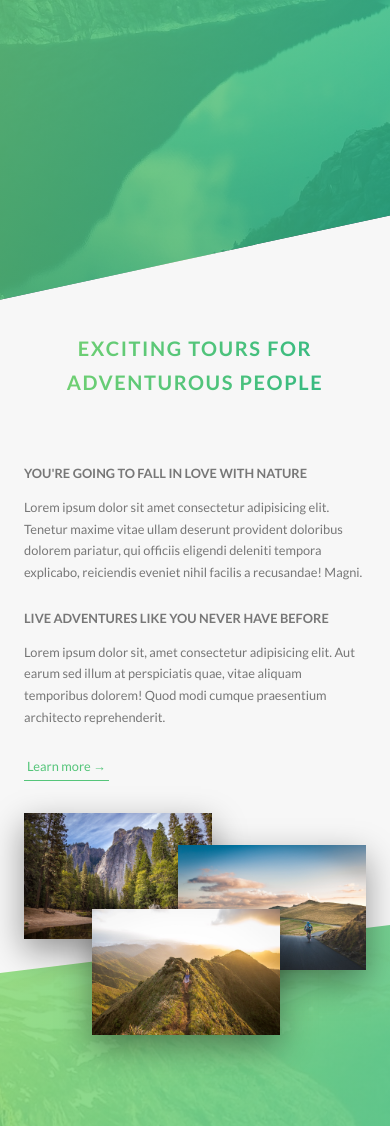
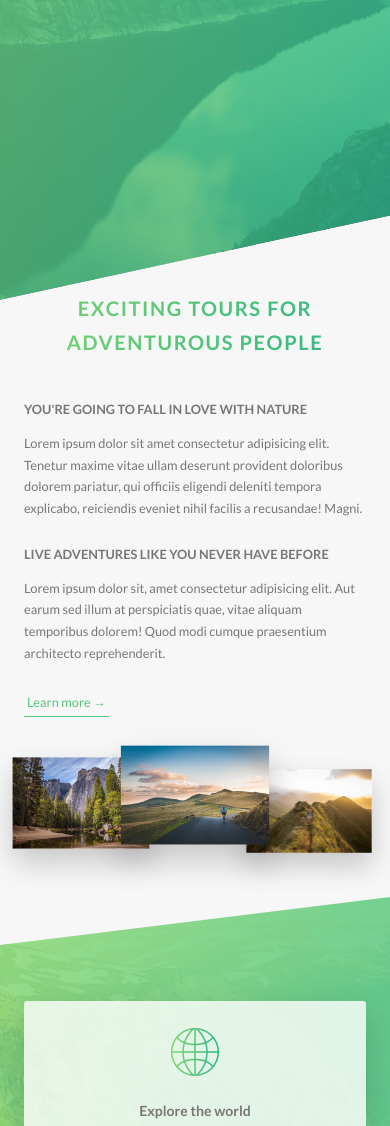
Before and after one commit to protickr/natours-practice, a website: page index.html in a window 390 px wide. Shown: the part 502-1628 px from the top of the page. Drawn offline with Linux system fonts and the light colour scheme.

Commit message:
Responsive composition, feature-box, layout and reduced padding for screen width 600px - 900px

```diff
--- a/index.html
+++ b/index.html
@@ -364,7 +364,7 @@
         </main>
 
         <footer class="footer">
-            <div class="footer__logo-box u-margin-bottom-big">
+            <div class="footer__logo-box">
                 <img src="img/logo-green-2x.png" alt="Full logo" class="footer__logo">
             </div>
 
--- a/sass/base/_utilities.scss
+++ b/sass/base/_utilities.scss
@@ -1,7 +1,21 @@
 .u-center-text { text-align: center !important;}
 .u-margin-bottom-small { margin-bottom: 1.5rem !important; }
-.u-margin-bottom-medium { margin-bottom: 4rem !important;}
-.u-margin-bottom-big { margin-bottom: 8rem !important;}
+
+.u-margin-bottom-medium {
+    margin-bottom: 4rem !important;
+
+    @include respond(tab-port) {
+        margin-bottom: 3rem !important;
+    }
+}
+
+.u-margin-bottom-big {
+    margin-bottom: 8rem !important;
+
+    @include respond(tab-port) {
+        margin-bottom: 5rem !important;
+    }
+}
 
 .u-margin-top-big { margin-top: 8rem !important;}
 .u-margin-top-huge { margin-top: 10rem !important;}
--- a/sass/components/_composition.scss
+++ b/sass/components/_composition.scss
@@ -10,19 +10,44 @@
         transition: all .2s;
         outline-offset: 2rem;
 
+        @include respond(tab-port) {
+            position: relative;
+            float: left;
+            width: 33.3333333%;
+            box-shadow: 0 1.5rem 3rem rgba($color-black, 0.2);
+        }
+
         &--p1 {
             left: 0;
             top: -2rem;
+
+            @include respond(tab-port) {
+                top: 0;
+                transform: scale(1.2);
+
+            }
         }
 
         &--p2 {
             right: 0;
             top: 2rem;
+
+            @include respond(tab-port) {
+                top: -1rem;
+                transform: scale(1.3);
+                z-index: 100;
+            }
         }
 
         &--p3 {
             left: 20%;
             top: 10rem;
+
+            @include respond(tab-port) {
+                top: 1rem;
+                left: 0;
+                transform: scale(1.1);
+            }
         }
 
         &:hover {
--- a/sass/components/_feature-box.scss
+++ b/sass/components/_feature-box.scss
@@ -6,6 +6,10 @@
     border-radius: 3px;
     box-shadow: 0 1.5rem 4rem rgba($color-black, 0.15);
     transition: transform .2s;
+
+    @include respond(tab-port) {
+        padding: 2rem;
+    }
 
     &__icon {
         font-size: 6rem;
@@ -16,6 +20,10 @@
         background-clip: text;
         color: transparent;
 
+        @include respond(tab-port) {
+            margin-bottom: 0;
+        }
+
     }
 
     &:hover {
--- a/sass/layout/_footer.scss
+++ b/sass/layout/_footer.scss
@@ -12,6 +12,10 @@
     &__logo-box {
         text-align: center;
         margin-bottom: 8rem;
+
+        @include respond(tab-port) {
+            margin-bottom: 6rem;
+        }
     }
 
     &__logo {
--- a/sass/pages/_home.scss
+++ b/sass/pages/_home.scss
@@ -2,6 +2,10 @@
     padding: 25rem 0;
     background-color: $color-grey-light-1;
     margin-top: -20vh;
+
+    @include respond(tab-port) {
+        padding: 20rem 0;
+    }
 }
 
 .section-features {
@@ -20,22 +24,38 @@
     & > * {
         transform: skewY(7deg);
     }
+
+    @include respond(tab-port) {
+        padding: 10rem 0;
+    }
 }
 
 .section-tours {
     padding: 25rem 0 10rem 0;
     background-color: $color-grey-light-1;
     margin-top: -8rem;
+
+    @include respond(tab-port) {
+        padding: 20rem 0 10rem 0;
+    }
 }
 
 .section-stories {
     padding: 15rem 0;
     position: relative;
+
+    @include respond(tab-port) {
+        padding: 10rem 0;
+    }
 }
 
 .section-book {
     padding: 15rem 0;
     background-image: linear-gradient(to right bottom, $color-primary-light, $color-primary-dark);
+
+    @include respond(tab-port) {
+        padding: 10rem 0;
+    }
 }
 
 .book {
```
Also changed, not shown: css/style.css.
